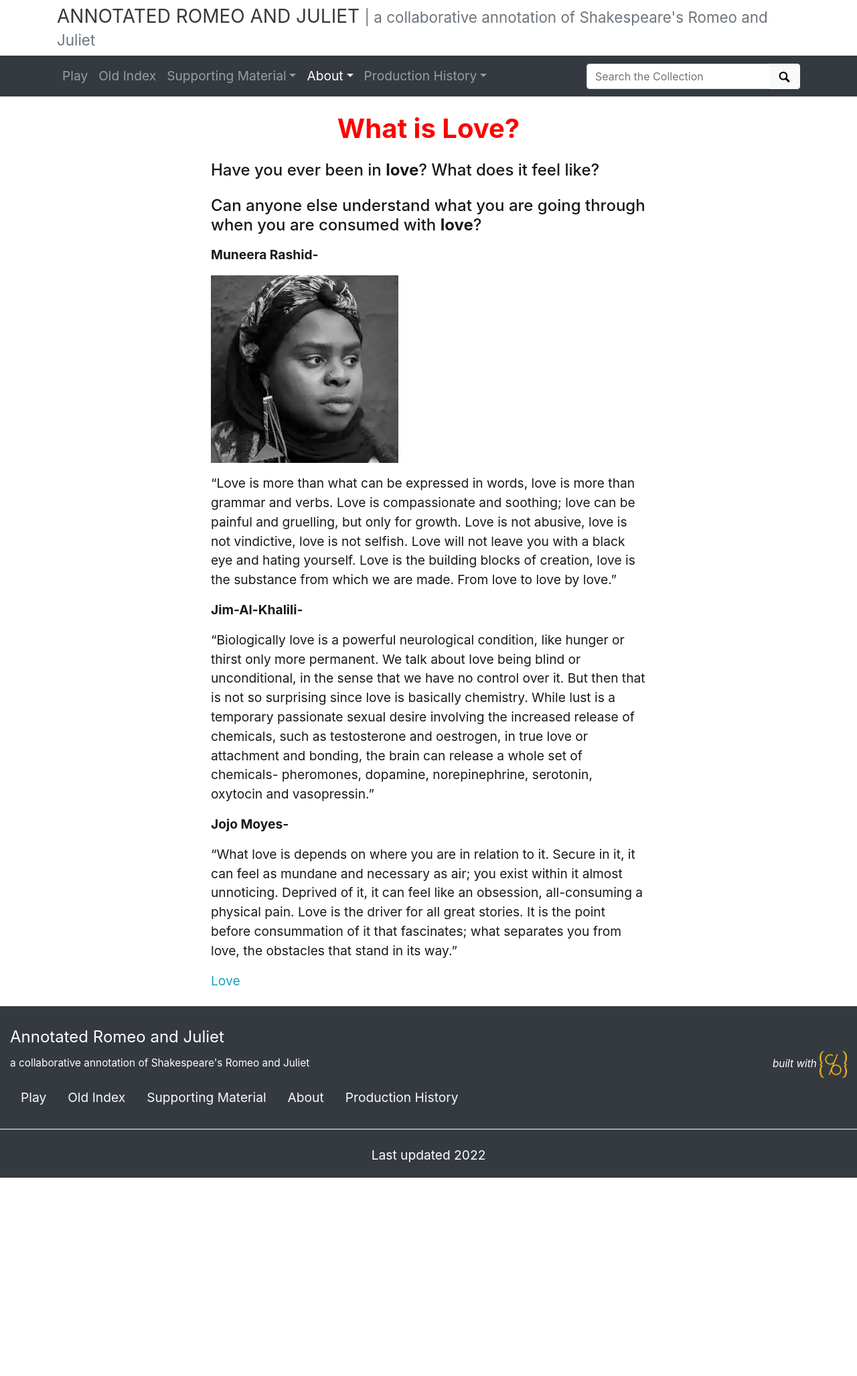
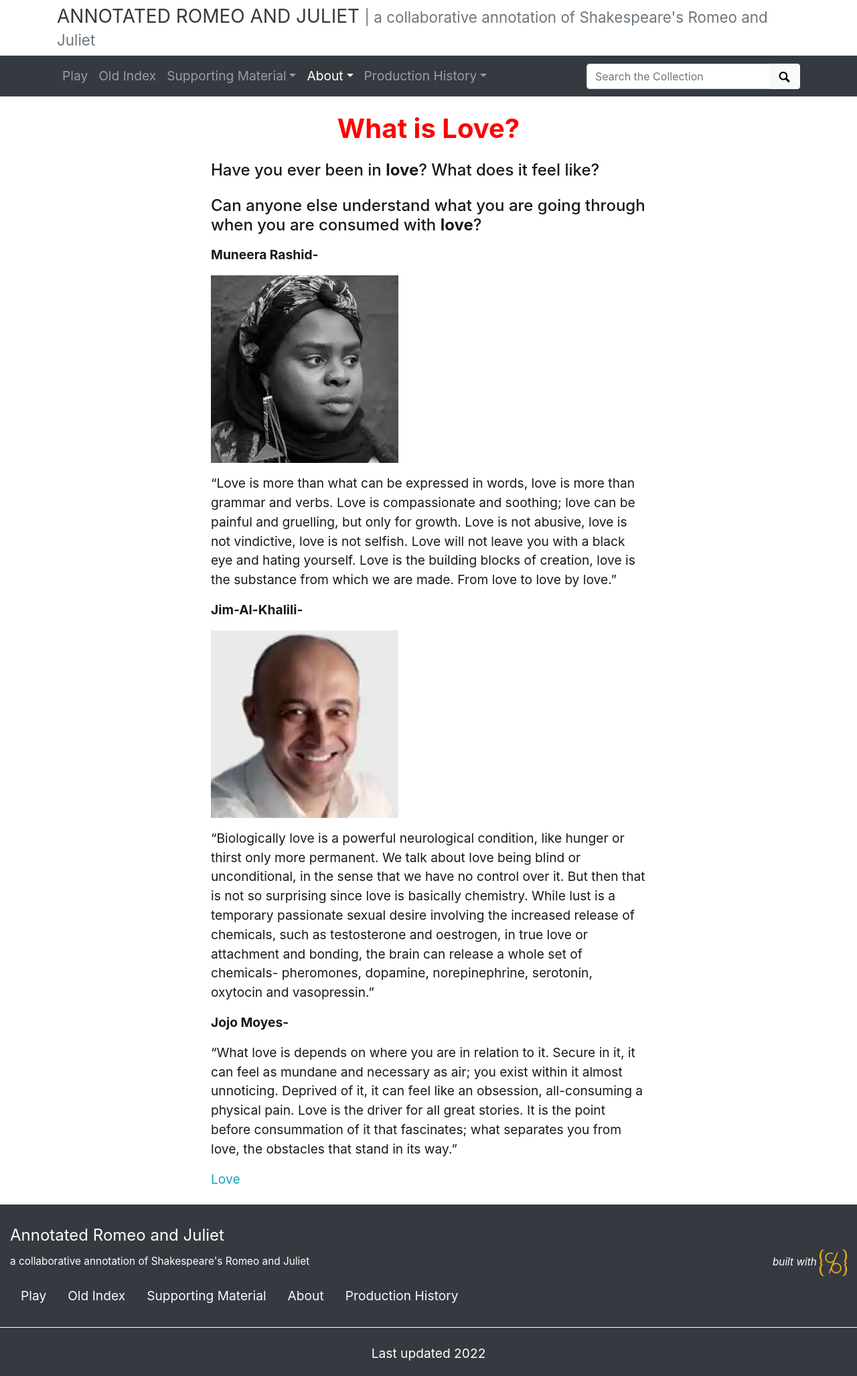
Before and after one commit to thecdil/romeoandjuliet, a Jekyll site: the page built from pages/Love.md, in a window 1280 px wide. Shown: the whole page at 67% size. Built offline with Jekyll 4.4.1, drawn with Linux system fonts in a browser that asks for light colours; before the commit the page ends 1758 px from its top, so only the background shows below that.

Commit message:
Update Love.md

```diff
--- a/pages/Love.md
+++ b/pages/Love.md
@@ -20,6 +20,8 @@ permalink: /love.html
 
 **Jim-Al-Khalili-**
 
+![Jim-Al-Khalili](/assets/img/Jim-Al-Khalili.jpg.webp)
+
 "Biologically love is a powerful neurological condition, like hunger or thirst only more permanent. We talk about love being blind or unconditional, in the sense that we have no control over it. But then that is not so surprising since love is basically chemistry. While lust is a temporary passionate sexual desire involving the increased release of chemicals, such as testosterone and oestrogen, in true love or attachment and bonding, the brain can release a whole set of chemicals- pheromones, dopamine, norepinephrine, serotonin, oxytocin and vasopressin."
 
 
```
